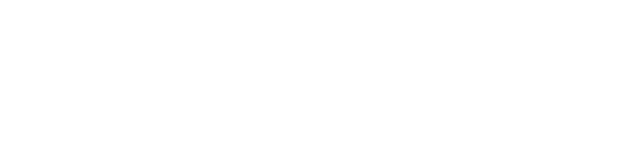
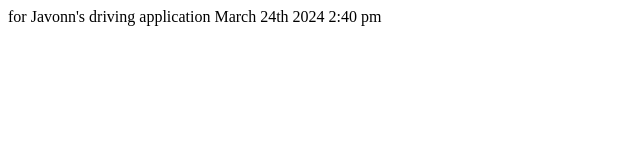
Before and after one commit to jks403/javon.dev, a website: page index.html in a window 1280 px wide. Shown: the whole page, without its empty margins (0-640 px from the left). Drawn offline with Linux system fonts and the light colour scheme.

Commit message:
added files

```diff
--- a/index.html
+++ b/index.html
@@ -3,7 +3,9 @@
 
 </head>
 
-<body></body>
+<body>
+	for Javonn's driving application March 24th 2024 2:40 pm
+</body>
 
 <script>
 
```
Also changed, not shown: index-ws.js (+7 -3 lines), 1 other file.
